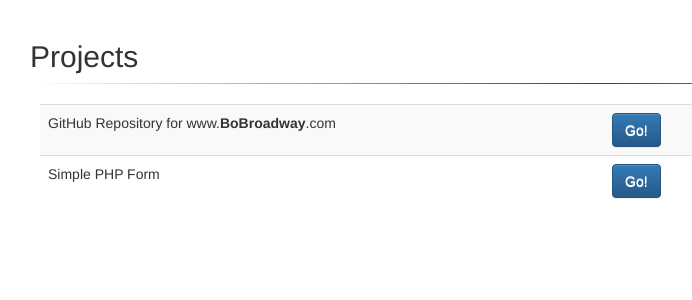
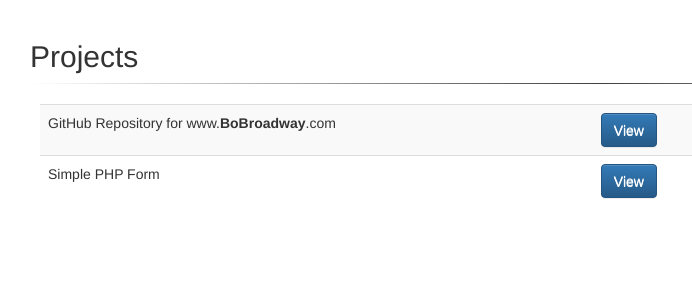
Before and after one commit to bobroadway/bobroadwaydotcom, a PHP site: page /projects.php in a window 1280 px wide. Shown: the part 51-351 px from the top of the page, without its empty margins (40-732 px from the left). Run offline with PHP 8.4, Linux system fonts and the light colour scheme; some libraries are stand-ins or nearby versions.

Commit message:
Go! buttons on the projects page looked like 'Gol' so I changed them to say 'View'

```diff
--- a/projectList.php
+++ b/projectList.php
@@ -7,13 +7,13 @@
         <td><a class="btn btn-primary btn-default"
                href="https://github.com/bobroadway/bobroadwaydotcom"
                target="_blank"
-               role="button">Go!</a></td>
+               role="button">View</a></td>
       </tr>
       <tr>
         <td>Simple PHP Form</td>
         <td><a class="btn btn-primary btn-default"
                href="projects/FormDemo/createUser.php"
-               role="button">Go!</a></td>
+               role="button">View</a></td>
       </tr>
     </table>
 </div>
```
